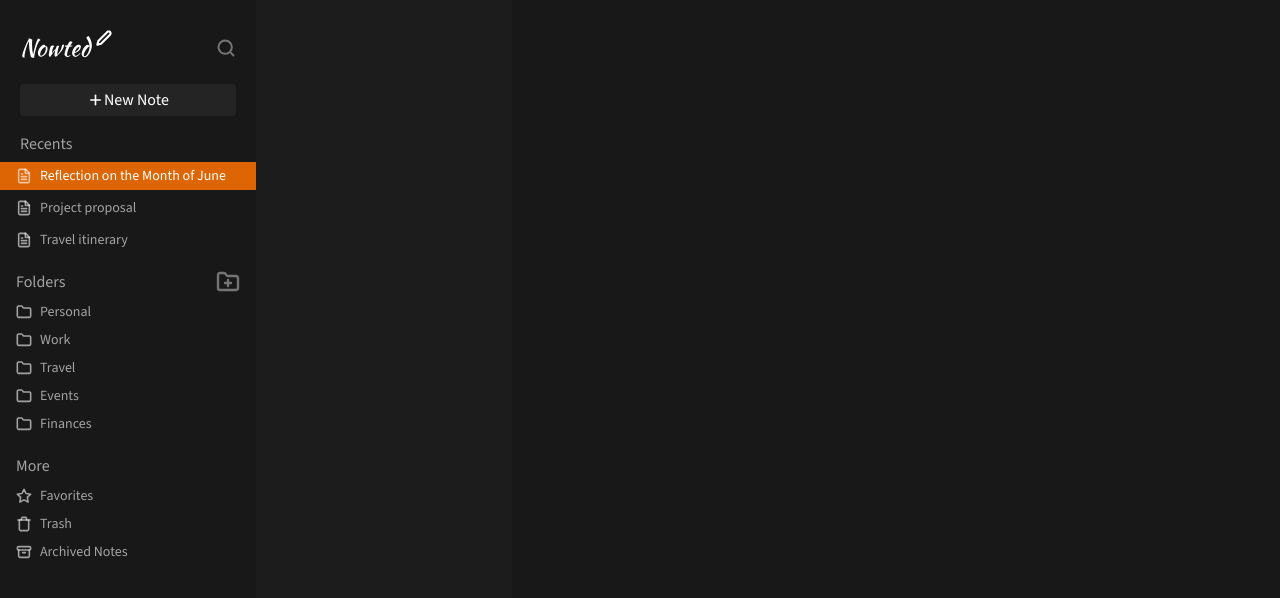
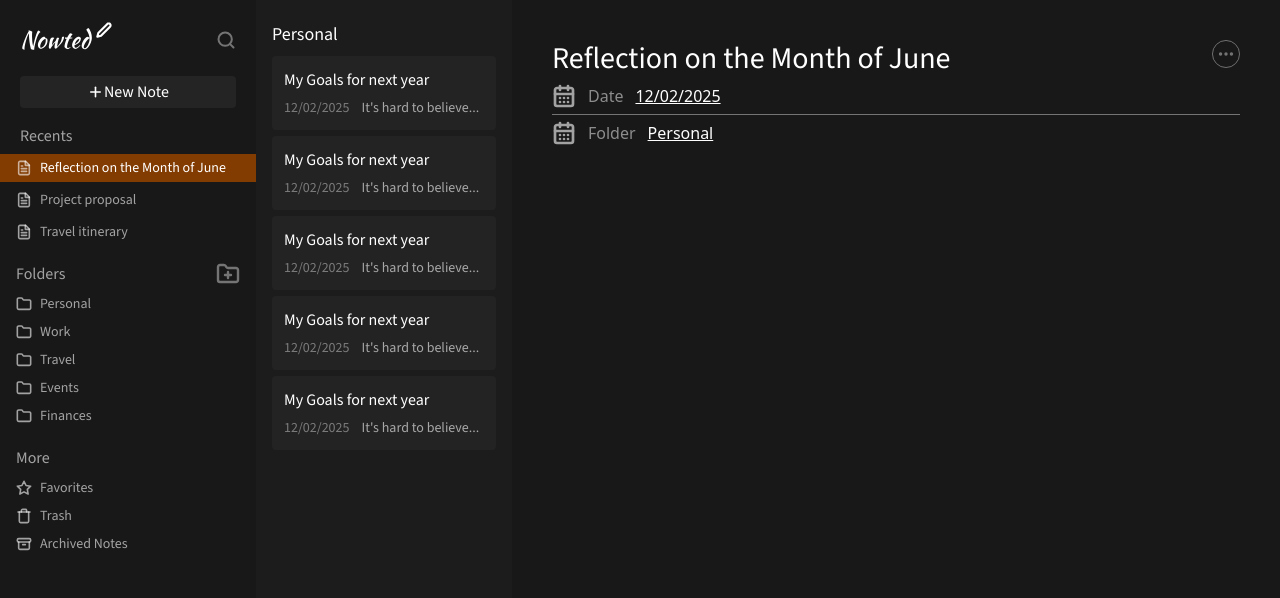
Before and after one commit to rajatjangidremotestate/NoteApp, a React (Vite) app: page / in a window 1280 px wide. Shown: the top 598 px of the page. Built offline with nearby package versions, Linux system fonts and the light colour scheme.

Commit message:
dayend commit 12_02_2025

```diff
--- a/src/components/CenterBar.tsx
+++ b/src/components/CenterBar.tsx
@@ -1,5 +1,33 @@
-import React from "react";
+export default function CenterBar() {
+  const currnNotes = [...Array(5)];
+  const testString =
+    "It's hard to believe that June is already over! Looking back on the month, there were a few highlights that stand out to me.";
+  return (
+    <div className="bg-custom_02 h-full w-1/5 py-5 flex flex-col gap-2">
+      {/* Header Text  */}
+      <p className="font-custom text-lg text-white px-4">Personal</p>
 
-export default function CenterBar() {
-  return <div className="bg-custom_02 h-full w-1/5"></div>;
+      {/* All Current Shown Notes  */}
+      <div className="flex flex-col gap-1.5 px-4 h-full overflow-y-auto">
+        {currnNotes.map(() => (
+          <a
+            href="#"
+            className="bg-custom_03 rounded-sm p-3 flex flex-col gap-1.5"
+          >
+            {/* Note Title  */}
+            <p className="text-white font-custom ">My Goals for next year</p>
+            {/* Date and Contain...  */}
+            <div className="flex gap-x-3 h-5 overflow-hidden ">
+              <p className="font-custom text-sm text-white opacity-40">
+                12/02/2025
+              </p>
+              <p className="font-custom text-sm text-white opacity-60">
+                {testString.substring(0, 20).concat("...")}
+              </p>
+            </div>
+          </a>
+        ))}
+      </div>
+    </div>
+  );
 }
--- a/src/components/LeftSideBar.tsx
+++ b/src/components/LeftSideBar.tsx
@@ -38,7 +38,7 @@ export default function LeftSideBar() {
   // Toggle the search and add note bar according to search icon
 
   return (
-    <div className="bg-custom_01 h-full w-1/5 py-7 flex flex-col gap-4">
+    <div className="bg-custom_01 h-full w-1/5 py-5 flex flex-col gap-4">
       {/* logo and search icon dev */}
       <div className="flex flex-row justify-between h-10 items-center px-5">
         {/* Title and pancile icon  */}
--- a/src/components/RightSideBar.tsx
+++ b/src/components/RightSideBar.tsx
@@ -1,5 +1,33 @@
 import React from "react";
+import threeDotIcon from "../assets/icons/ThreeDots.svg";
+import dateIcon from "../assets/icons/date.svg";
+import folderIcon from "../assets/icons/normalFolder.svg";
 
 export default function RightSideBar() {
-  return <div className="bg-custom_01 h-full w-3/5"></div>;
+  return (
+    <div className="bg-custom_01 h-full w-3/5 p-10 flex flex-col gap-2">
+      {/* Title for current Note  */}
+      <div className="flex flex-row justify-between ">
+        <p className="font-custom text-3xl text-white">
+          Reflection on the Month of June
+        </p>
+        <img src={threeDotIcon} alt="" className="h-7" />
+      </div>
+
+      {/* Date and Folder Details */}
+      <div className="flex flex-col gap-1.5">
+        <div className="flex gap-3">
+          <img src={dateIcon} alt="" />
+          <p className="text-custom text-white opacity-50">Date</p>
+          <p className="text-custom text-white underline">12/02/2025</p>
+        </div>
+        <hr className="text-white opacity-40" />
+        <div className="flex gap-3">
+          <img src={dateIcon} alt="" />
+          <p className="text-custom text-white opacity-50">Folder</p>
+          <p className="text-custom text-white underline">Personal</p>
+        </div>
+      </div>
+    </div>
+  );
 }
--- a/src/index.css
+++ b/src/index.css
@@ -2,7 +2,7 @@
 
 .custom-title {
   font-family: "Kaushan Script", serif;
-  font-weight: 400;
+  /* font-weight: 400; */
   font-style: normal;
   font-size: 24px;
 }
@@ -15,7 +15,7 @@
 }
 
 .active {
-  background-color: #ff7300db;
+  background-color: #823b00;
 }
 
 .bg-primary {
```
